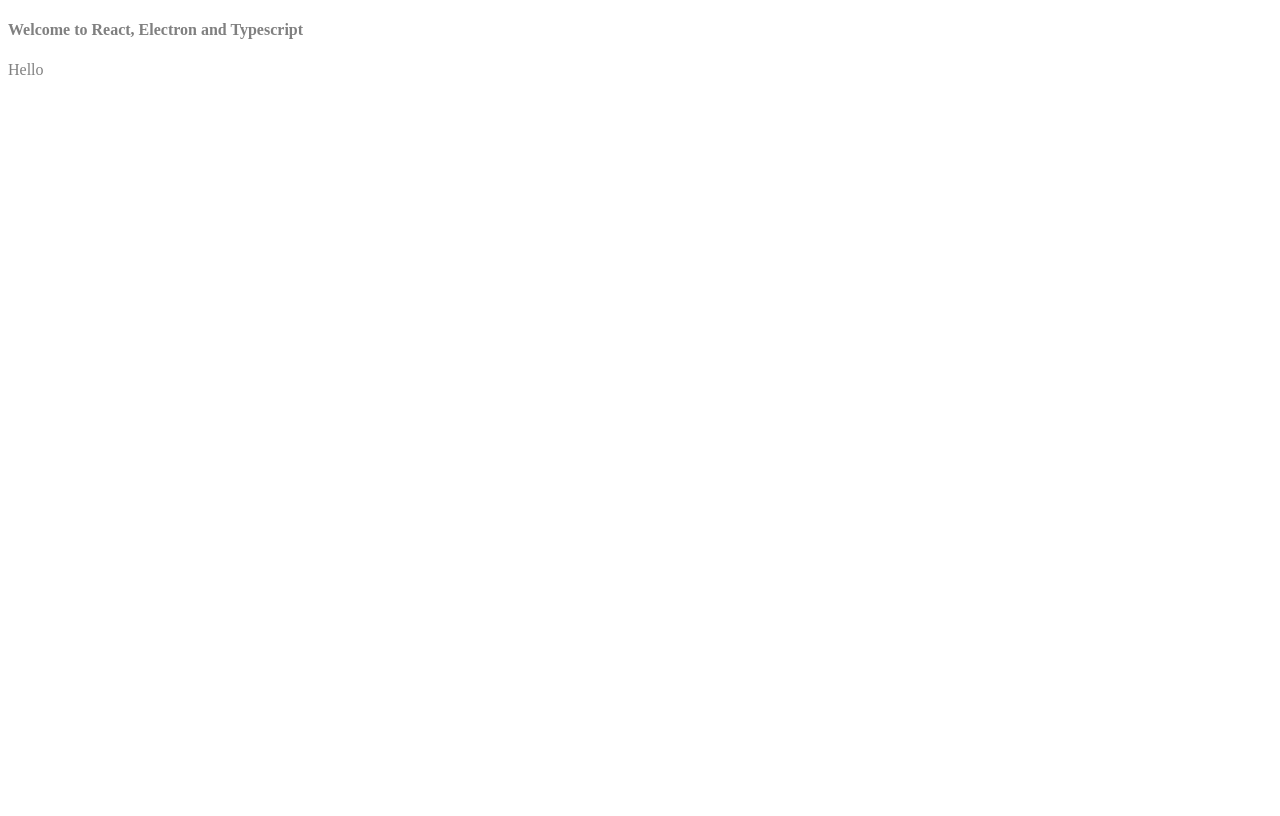
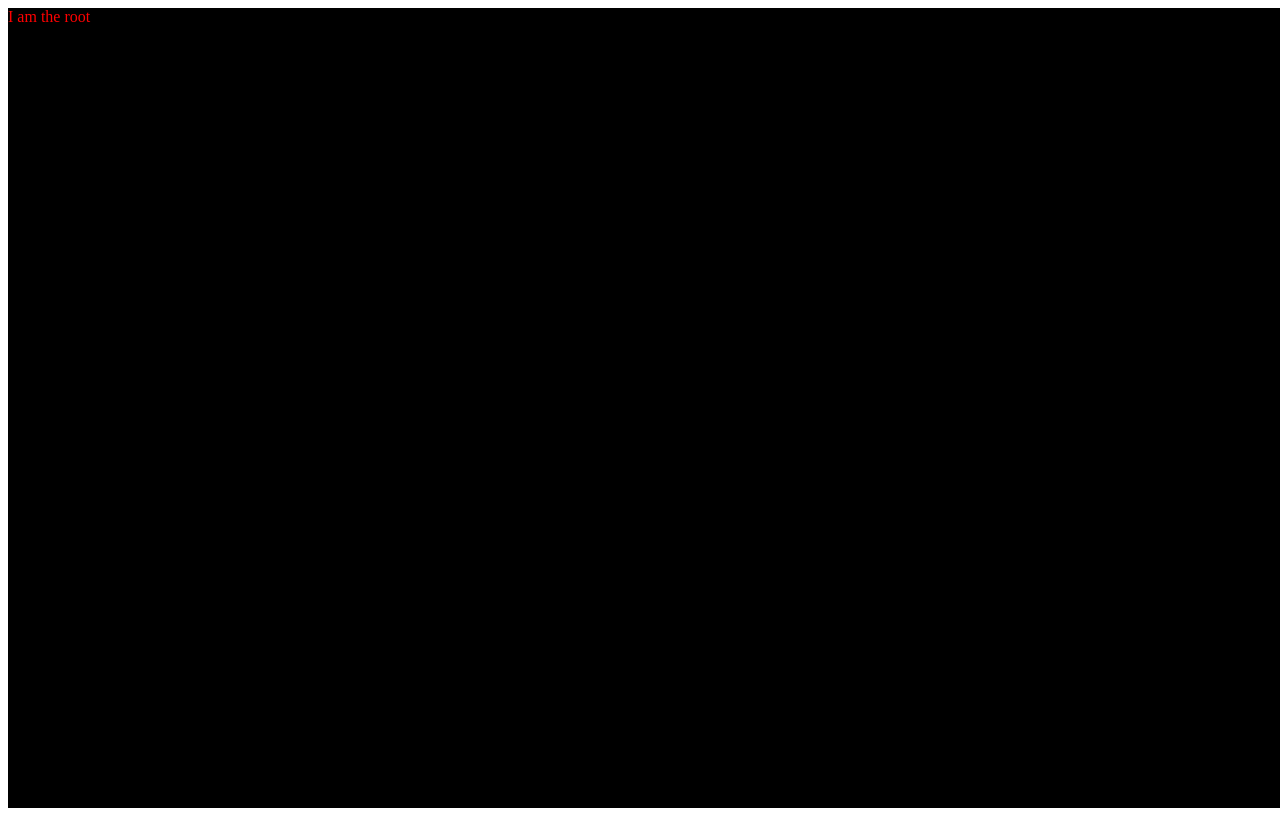
Before and after one commit to S-reinken/elegant, a React app: page / in a window 1280 px wide. Built offline with nearby package versions, Linux system fonts and the light colour scheme.

Commit message:
Material-ui styles put in

```diff
--- a/public/index.html
+++ b/public/index.html
@@ -7,7 +7,7 @@
 </head>
 
 <body>
-  <div id="app" class="app"></div>
+  <div id="root"></div>
 </body>
 
 </html>
--- a/public/style.css
+++ /dev/null
@@ -1,3 +0,0 @@
-.app {
-  color: grey;
-}
--- a/src/renderer/renderer.tsx
+++ b/src/renderer/renderer.tsx
@@ -1,13 +1,7 @@
 import * as React from 'react';
 import * as ReactDOM from 'react-dom';
+import { App } from './ui/App';
 
-// Import the styles here to process them with webpack
-import '@public/style.css';
-
-ReactDOM.render(
-  <div className='app'>
-    <h4>Welcome to React, Electron and Typescript</h4>
-    <p>Hello</p>
-  </div>,
-  document.getElementById('app')
+ReactDOM.render(<App />,
+  document.getElementById("root")
 );
--- /dev/null
+++ b/src/renderer/ui/AccountsPage/AccountsPage.tsx
@@ -0,0 +1,21 @@
+import * as React from "react"
+import { Theme, WithStyles, createStyles } from "@material-ui/core"
+import { withStyles } from "@material-ui/styles";
+
+const styles = (theme: Theme) => createStyles({
+    root: {
+        background: "black",
+        width: "100vw",
+        height: "100vh",
+        color: "red",
+    }
+})
+
+type IAccountPageComponent = WithStyles<typeof styles>
+export const AccountPageComponent: React.FunctionComponent<IAccountPageComponent> = ({ classes }) => (
+    <div className={classes.root}>
+        I am the root
+    </div>
+)
+
+export const AccountPage = withStyles(styles)(AccountPageComponent)
--- /dev/null
+++ b/src/renderer/ui/AccountsPage/index.ts
@@ -0,0 +1 @@
+export * from "./AccountsPage"
--- /dev/null
+++ b/src/renderer/ui/App.tsx
@@ -0,0 +1,13 @@
+import * as React from "react"
+import { AccountPage } from "./AccountsPage";
+import { ThemeProvider } from "@material-ui/styles";
+import { createMuiTheme } from "@material-ui/core";
+// export const App = () => <AccountPage/>
+
+const theme = createMuiTheme({})
+
+export const App = () => (
+    <ThemeProvider theme={theme}>
+        <AccountPage />
+    </ThemeProvider>
+)
```
Also changed, not shown: package.json (+7 -5 lines), 1 other file (tests, documents, lock files or other folders).
